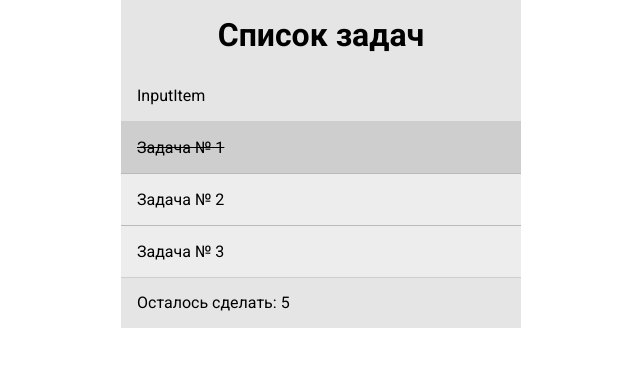
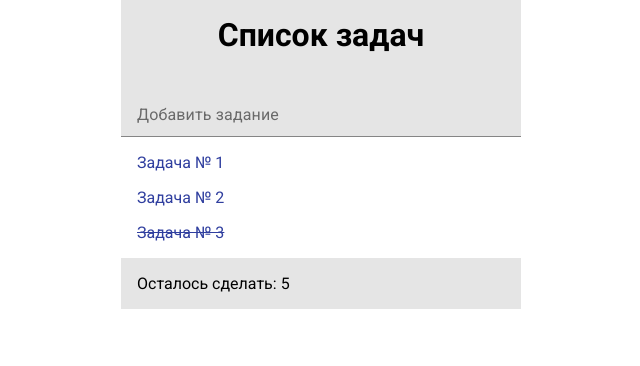
Before and after one commit to WebHeroSchool/avi_todo, a React (Create React App) app in the folder todo/: page / in a window 1280 px wide. Shown: the top 366 px of the page, without its empty margins (319-959 px from the left). Built offline with nearby package versions, Linux system fonts and the light colour scheme.

Commit message:
добавила готовые компоненты из Material UI - поле и список

```diff
--- a/todo/package.json
+++ b/todo/package.json
@@ -36,6 +36,7 @@
     ]
   },
   "devDependencies": {
+    "@material-ui/core": "^4.11.2",
     "classnames": "^2.2.6"
   }
 }
--- a/todo/src/components/App/App.js
+++ b/todo/src/components/App/App.js
@@ -9,7 +9,7 @@ const App = () => {
   const items = [
     {
       value: 'Задача № 1',
-      isDone: true
+      isDone: false
     },
     {
       value: 'Задача № 2',
@@ -17,7 +17,7 @@ const App = () => {
     },
     {
       value: 'Задача № 3',
-      isDone: false
+      isDone: true
     }
   ];
 
--- a/todo/src/components/InputItem/InputItem.js
+++ b/todo/src/components/InputItem/InputItem.js
@@ -1,6 +1,13 @@
 import React from 'react';
 import style from './InputItem.module.css';
+import TextField from '@material-ui/core/TextField';
 
-const InputItem = () => (<div className={style.field}>InputItem</div>);
+const InputItem = () => (<div className={style.field}>
+  <TextField
+    id="standard-dense"
+    label="Добавить задание"
+    margin="dense"
+  />
+</div>);
 
 export default InputItem;
--- a/todo/src/components/InputItem/InputItem.module.css
+++ b/todo/src/components/InputItem/InputItem.module.css
@@ -1,3 +1,15 @@
 .field {
-  padding: var(--pd);
+  padding: 0;
 }
+
+.field div {
+  margin: 0;
+  width: 100%;
+}
+
+.field label {
+  padding: 1em;
+}
+.field input {
+  padding: 1em;
+}
--- a/todo/src/components/Item/Item.module.css
+++ b/todo/src/components/Item/Item.module.css
@@ -1,12 +1,5 @@
-.item {
-  display: block;
-  padding: var(--pd);
-  background-color: var(--color-item);
-}
+
 
 .done {
-  display: block;
-  padding: var(--pd);
-  background-color: var(--color-bg);
   text-decoration: line-through;
 }
--- a/todo/src/components/ItemList/ItemList.js
+++ b/todo/src/components/ItemList/ItemList.js
@@ -2,8 +2,33 @@ import React from 'react';
 import Item from '../Item/Item';
 import style from './ItemList.module.css';
 
-const ItemList = ({ items }) => (<ul className={style.list}>
-  {items.map(item => <li key={item.value} className={style.item}><Item value={item.value} isDone={item.isDone} /></li>)}
-</ul>)
+import { makeStyles } from '@material-ui/core/styles';
+import List from '@material-ui/core/List';
+import ListItem from '@material-ui/core/ListItem';
 
-export default ItemList;
+
+
+// const ItemList = ({ items }) => (<ul className={style.list}>
+//   {items.map(item => <li key={item.value} className={style.item}><Item value={item.value} isDone={item.isDone} /></li>)}
+// </ul>)
+
+const useStyles = makeStyles((theme) => ({
+  root: {
+    backgroundColor: theme.palette.background.paper,
+    color: theme.palette.primary.dark,
+  },
+}));
+
+export default function ItemList({ items }) {
+  const classes = useStyles();
+
+  return (
+    <div className={classes.root}>
+      <List component="nav">
+        {items.map(item => <ListItem button key={item.value} className={style.item}><Item value={item.value} isDone={item.isDone} /></ListItem>)}
+      </List>
+    </div>
+  );
+}
+
+// export default ItemList;
```
Also changed, not shown: 2 other files (tests, documents, lock files or other folders).
